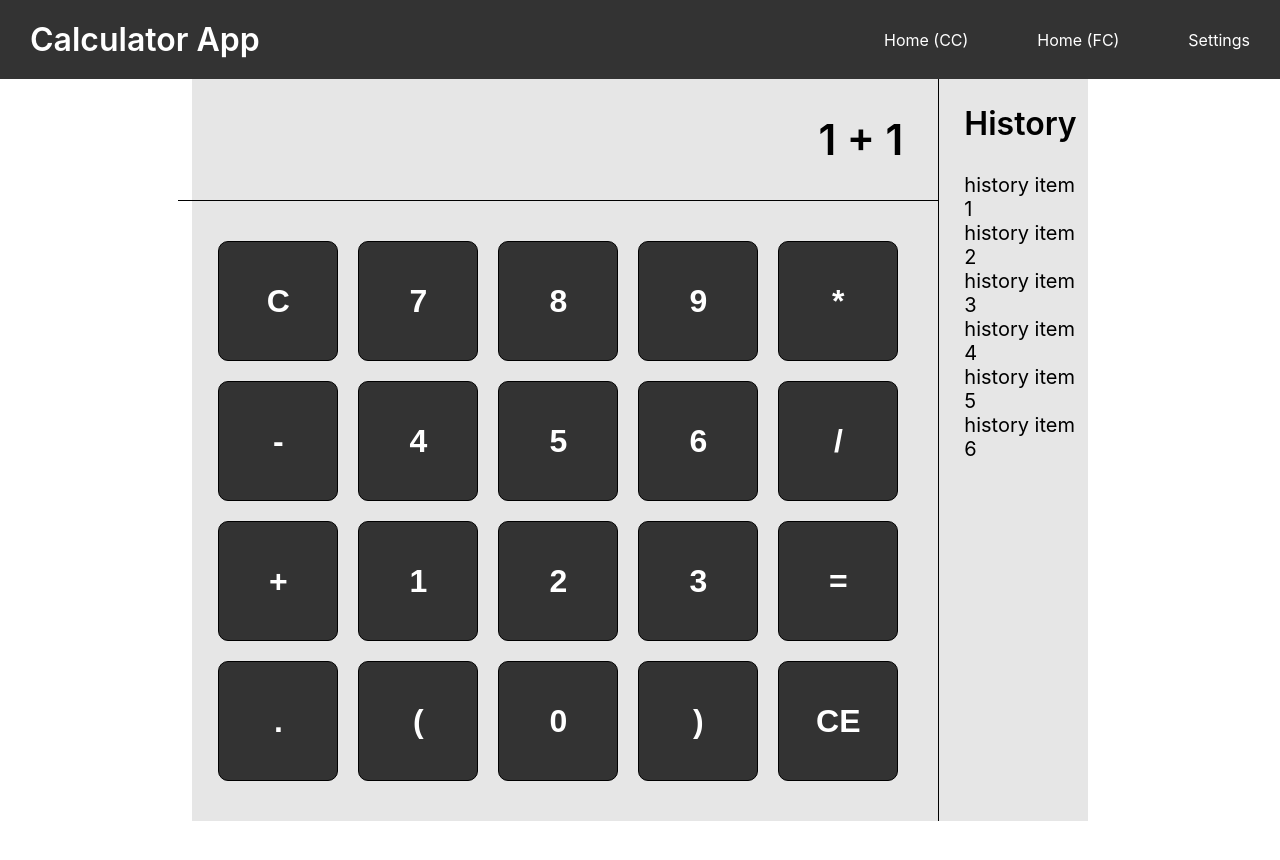
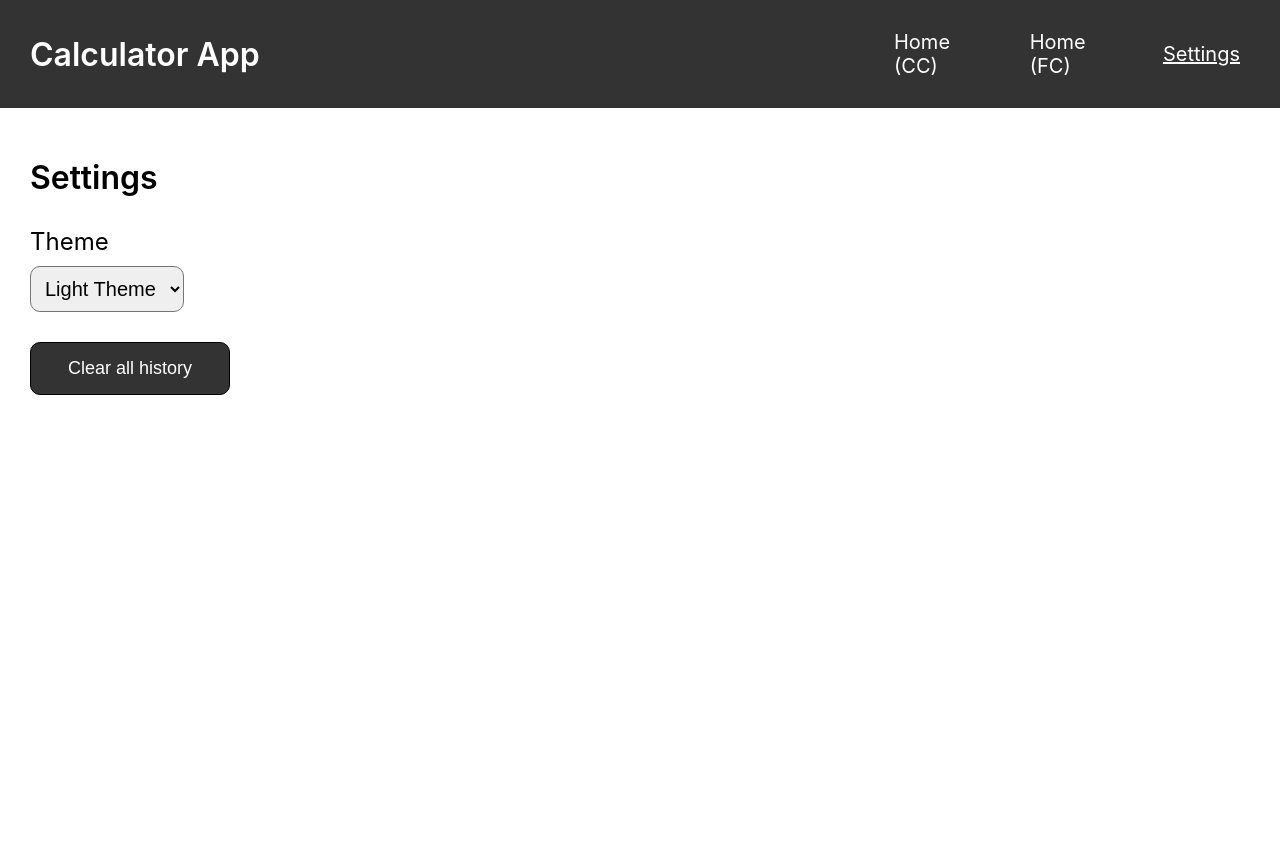
Before and after one commit to LizavetaLeiko/TestTaskCalculator, a React (Create React App) app in the folder calculator/: page /settings in a window 1280 px wide. Shown: the top 860 px of the page. Before the commit the page ends 821 px from the top, so only its background shows below. Built offline with nearby package versions, Linux system fonts and the light colour scheme.

Commit message:
feat: setting page and routing

```diff
--- a/calculator/src/App.js
+++ b/calculator/src/App.js
@@ -1,12 +1,28 @@
 import { CalculatorFC } from './components/calculator/CalculatorFC';
+import { CalculatorCC } from './components/calculator/CalculatorCC';
 import { Header } from './components/header/Header';
-import { KeypadFC } from './components/keypad/KeypadFC';
+import { SettingsFC } from './pages/settings/SettingsFC';
+import { Route, Routes } from 'react-router-dom'
+
 
 function App() {
   return (
-    <div >
+    <div>
       <Header/>
-      <CalculatorFC/>
+      <Routes>
+            <Route
+              path={'/'}
+              element={<CalculatorCC/>}
+            />
+            <Route
+              path={'/fc'}
+              element={<CalculatorFC/>}
+            />
+            <Route
+              path={'/settings'}
+              element={<SettingsFC/>}
+            />
+          </Routes>
     </div>
   );
 }
--- a/calculator/src/components/calculator/CalculatorCC.jsx
+++ b/calculator/src/components/calculator/CalculatorCC.jsx
@@ -1,15 +1,19 @@
-import { KeypadFC } from '../keypad/KeypadFC'
-import { HistoryFC } from '../history/HistoryFC'
-import {CalcBox} from './calculatorStyles'
+import { KeypadCC } from '../keypad/KeypadCC'
+import { HistoryCC } from '../history/HistoryCC'
+import { DisplayCC } from '../display/DisplayCC'
+import {CalcBox, CalcContent} from './calculatorStyles'
 import { Component } from 'react'
 
-export class CalculatorFC extends Component{
+export class CalculatorCC extends Component{
 
   render(){
     return(
     <CalcBox>
-      <KeypadFC/>
-      <HistoryFC/>
+      <CalcContent>
+        <DisplayCC/>
+        <KeypadCC/>
+      </CalcContent>
+      <HistoryCC/>
     </CalcBox>
   )
   }
--- a/calculator/src/components/display/DisplayCC.jsx
+++ b/calculator/src/components/display/DisplayCC.jsx
@@ -1,7 +1,7 @@
 import { Component } from 'react'
 import {DisplayBox, DisplayContent} from './displayStyles'
 
-export class DisplayFC extends Component {
+export class DisplayCC extends Component {
   render(){
     return(
     <DisplayBox>
--- a/calculator/src/components/header/Header.jsx
+++ b/calculator/src/components/header/Header.jsx
@@ -12,21 +12,15 @@ export const Header = () => {
       <HeaderContent>
       <HeaderLogo>Calculator App</HeaderLogo>
       <HeaderRightNav>
-          {/* <StyledNavLink to={}> */}
-          <div>
+          <StyledNavLink to={'/'}>
           Home (CC)
-          </div>
-          {/* </StyledNavLink> */}
-          {/* <StyledNavLink to={}> */}
-          <div>
+          </StyledNavLink>
+          <StyledNavLink to={'/fc'}>
           Home (FC)
-          </div>
-          {/* </StyledNavLink> */}
-          {/* <StyledNavLink to={}> */}
-          <div>
+          </StyledNavLink>
+          <StyledNavLink to={'/settings'}>
           Settings
-          </div>
-          {/* </StyledNavLink> */}
+          </StyledNavLink>
       </HeaderRightNav>
       </HeaderContent>
     </HeaderBox>
--- a/calculator/src/components/header/headerStyles.js
+++ b/calculator/src/components/header/headerStyles.js
@@ -36,7 +36,7 @@ export const HeaderLogo = styled.h1`
 export const StyledNavLink = styled(NavLink)`
   text-decoration: none;
   color: #fff;
-  font-size: 28px;
+  font-size: 20px;
   font-weight: 400;
   padding: 10px;
   cursor: pointer;
--- a/calculator/src/components/history/HistoryCC.jsx
+++ b/calculator/src/components/history/HistoryCC.jsx
@@ -3,21 +3,17 @@ import { HisporyBox, HisporyTitle, HisporyList, HisporyItem } from './historySty
 
 
 export class HistoryCC extends Component {
-  constructor(props) {
-    let history = ['history item 1', 'history item 2', 'history item 3', 'history item 4', 'history item 5', 'history item 6'];
-    super(props)
-  }
 
   render(){
     return(
       <HisporyBox>
       <HisporyTitle>History</HisporyTitle>
       <HisporyList>
-        {
-          this.history.map(item =>{
+        {/* {
+          history.map(item =>{
             return <HisporyItem>{item}</HisporyItem>
           })
-        }
+        } */}
       </HisporyList>
     </HisporyBox>
     )
--- /dev/null
+++ b/calculator/src/components/themeSwitcher/ThemeSwitcher.jsx
@@ -0,0 +1,13 @@
+import { SwitcherSelect, SwitcherOptions, SwitcherTitle, SwitcherBox } from './themeSwitcherStyles'
+
+export const ThemeSwitcher = () =>{
+  return(
+    <SwitcherBox>
+      <SwitcherTitle>Theme</SwitcherTitle>
+      <SwitcherSelect>
+        <SwitcherOptions>Light Theme</SwitcherOptions>
+        <SwitcherOptions>Dark Theme</SwitcherOptions>
+      </SwitcherSelect>
+    </SwitcherBox>
+  )
+}
--- /dev/null
+++ b/calculator/src/components/themeSwitcher/themeSwitcherStyles.js
@@ -0,0 +1,21 @@
+import styled from 'styled-components'
+
+export const SwitcherBox = styled.div`
+  margin: 0 0 30px 0;
+`
+export const SwitcherTitle = styled.p`
+  margin-bottom: 10px;
+  font-size: 24px;
+  font-weight: 400;
+  color: #000;
+`
+export const SwitcherSelect = styled.select`
+  font-size: 20px;
+  font-weight: 400;
+  color: #000;
+  padding: 10px;
+  border-radius: 10px;
+`
+export const SwitcherOptions = styled.option`
+  padding: 20px;
+`
--- a/calculator/src/index.js
+++ b/calculator/src/index.js
@@ -3,15 +3,16 @@ import ReactDOM from 'react-dom/client';
 import './index.css';
 import App from './App';
 import reportWebVitals from './reportWebVitals';
+import { BrowserRouter as Router } from "react-router-dom";
+
 
 const root = ReactDOM.createRoot(document.getElementById('root'));
 root.render(
   <React.StrictMode>
-    <App />
+    <Router>
+      <App />
+    </Router>
   </React.StrictMode>
 );
 
-// If you want to start measuring performance in your app, pass a function
-// to log results (for example: reportWebVitals(console.log))
-// or send to an analytics endpoint. Learn more: https://bit.ly/CRA-vitals
 reportWebVitals();
--- /dev/null
+++ b/calculator/src/pages/settings/SettingsFC.jsx
@@ -0,0 +1,12 @@
+import { ThemeSwitcher } from '../../components/themeSwitcher/ThemeSwitcher'
+import { SettingsBox, SettingsTitle, Button } from './settingsStyles'
+
+export const SettingsFC = () =>{
+  return(
+    <SettingsBox>
+      <SettingsTitle>Settings</SettingsTitle>
+      <ThemeSwitcher/>
+      <Button>Clear all history</Button>
+    </SettingsBox>
+  )
+}
--- /dev/null
+++ b/calculator/src/pages/settings/settingsStyles.js
@@ -0,0 +1,29 @@
+import styled from 'styled-components'
+
+export const SettingsBox = styled.div`
+  width: 100%;
+  height: 100vh;
+  padding: 50px 30px;
+`
+export const SettingsTitle = styled.h2`
+  margin-bottom: 30px;
+  font-size: 32px;
+  font-weight: 600;
+  color: #000;
+`
+export const Button = styled.button`
+  max-width: 200px;
+  width: 100%;
+  border-radius: 10px;
+  cursor: pointer;
+  padding: 15px;
+  text-align: center;
+  border: 1px solid #000;
+  background-color: #333;
+  font-size: 18px;
+  font-weight: 400;
+  color: #fff;
+  &:hover {
+    background-color: #252525;
+  }
+`
```
